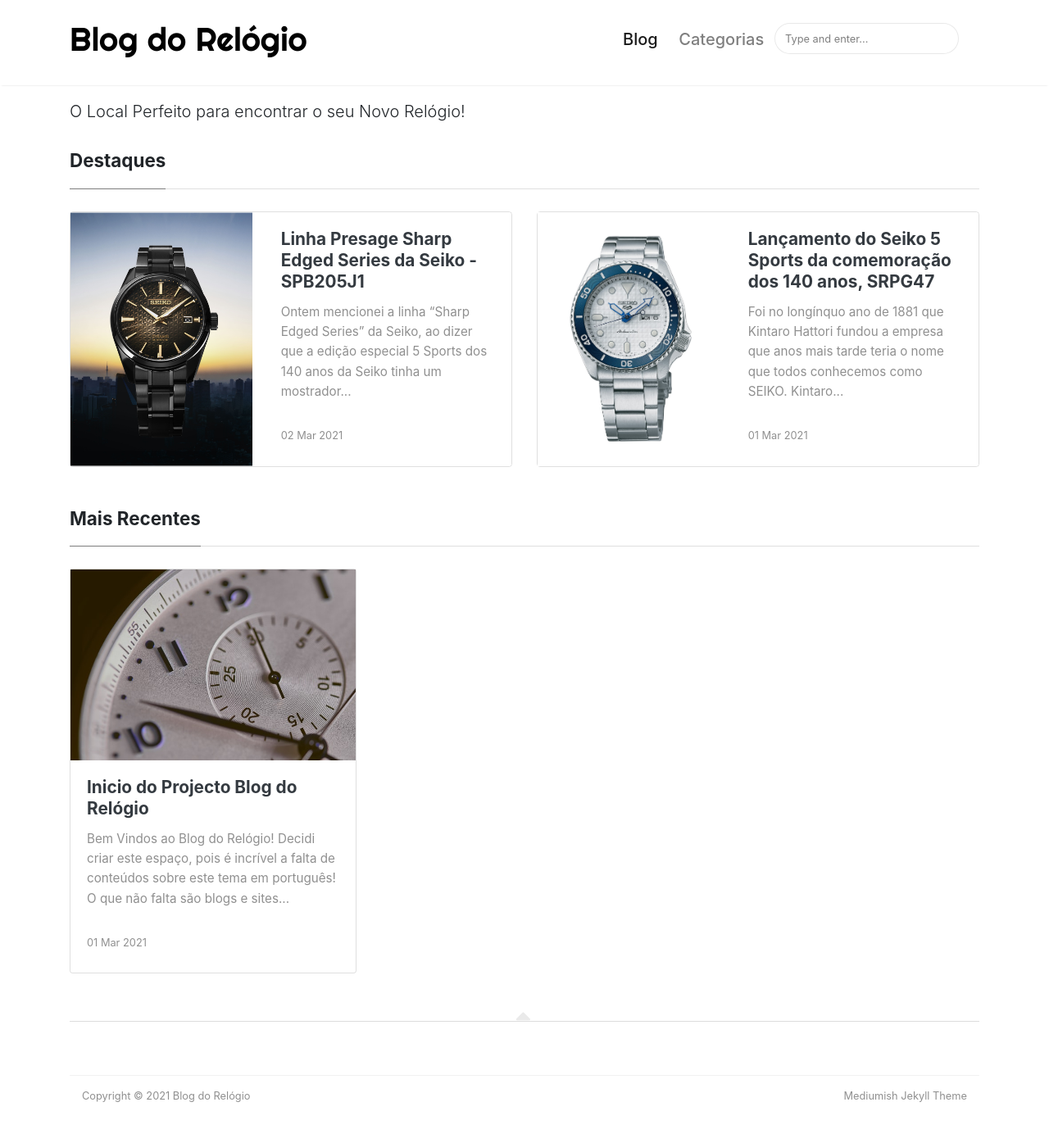
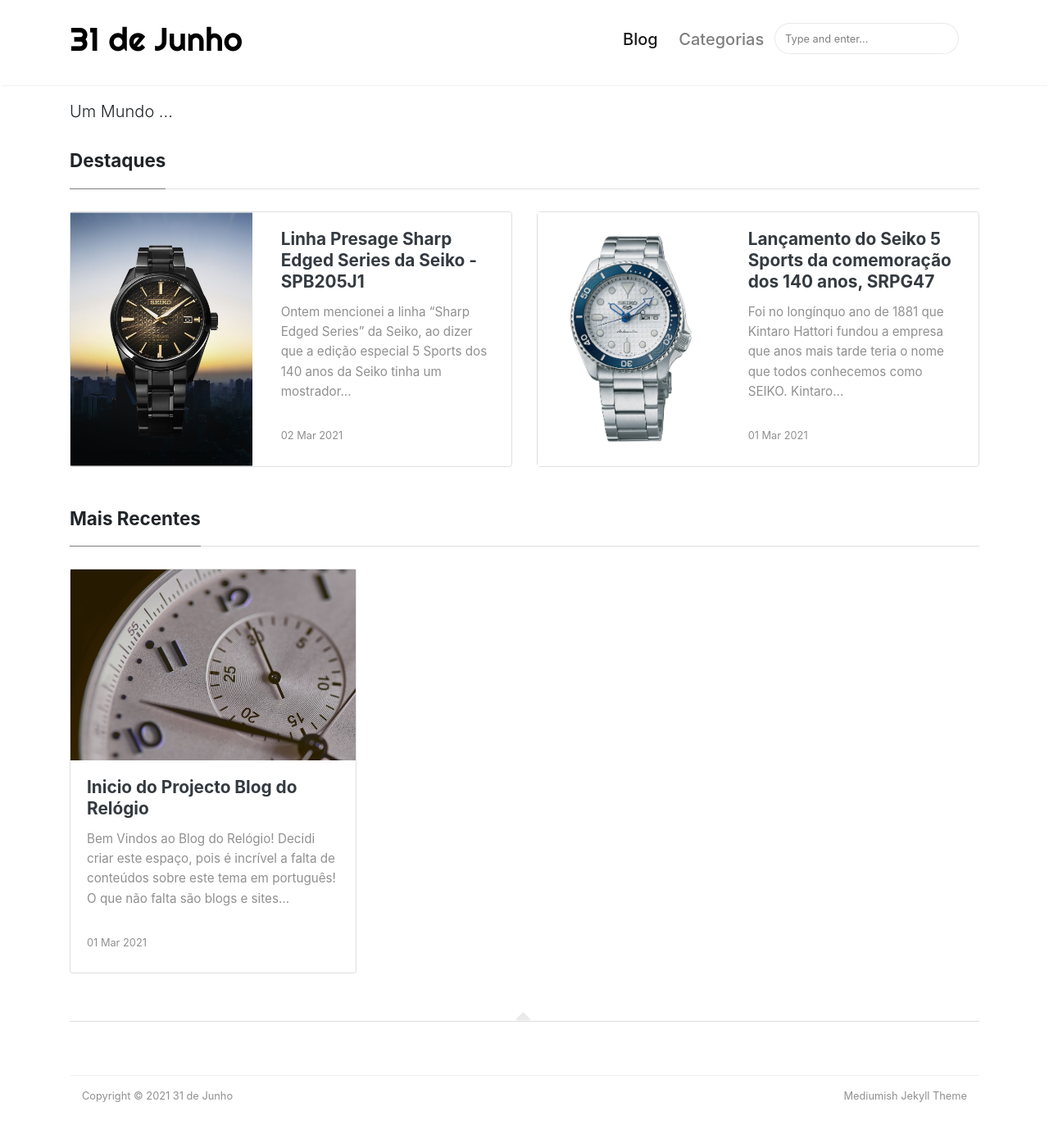
Before and after one commit to RKnoxPT/31deJunho, a Jekyll site: the page built from index.html, in a window 1280 px wide and 1400 px high. Shown: the top 1384 px of the window at 82% size. Built offline with Jekyll 4.4.1, drawn with Linux system fonts in a browser that asks for light colours; nearby versions of some CDN libraries; the list of posts is cut into pages by our own code.

Commit message:
Update _config.yml

```diff
--- a/_config.yml
+++ b/_config.yml
@@ -1,7 +1,7 @@
 # Site
-name: "Blog do Relógio"
-title: "Blog do Relógio"
-description: "O Local Perfeito para encontrar o seu Novo Relógio!"
+name: "31 de Junho"
+title: "31 de Junho"
+description: "Um Mundo ..."
 logo: ''
 favicon: 'assets/images/logohead.png'
 url: "https://blogdorelogio.pt"
```
